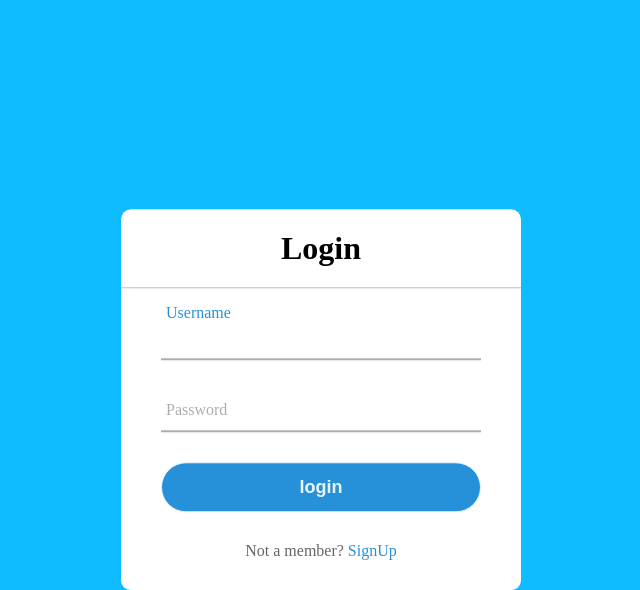
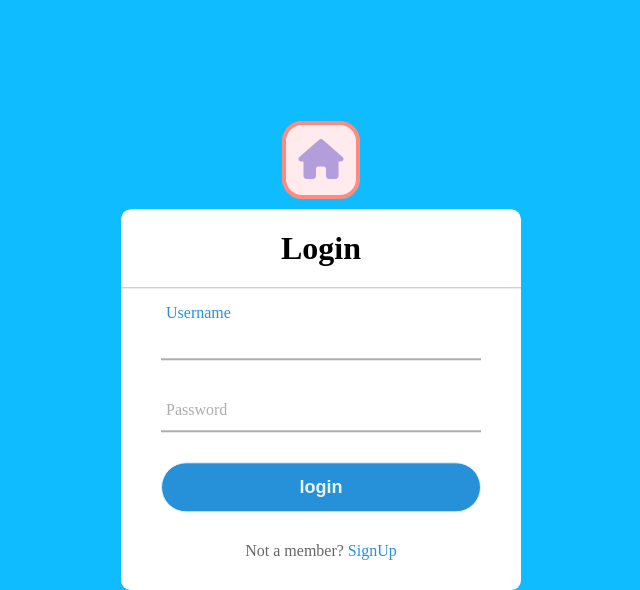
Before and after one commit to likelion-kookmin/mentorink, a Django app: page /account/login/ in a window 1280 px wide. Shown: the top 590 px of the page, without its empty margins (319-959 px from the left). Run offline with Django 3.2, Linux system fonts and the light colour scheme; some libraries are stand-ins or nearby versions.

Commit message:
로그인,회원가입 화면 홈버튼 추가

```diff
--- a/me_project/account/templates/login.html
+++ b/me_project/account/templates/login.html
@@ -3,7 +3,7 @@
 <head>
   <meta charset="utf-8">
   <meta name="viewport" content="width=device-width">
-  <title>JS Bin</title>
+  <title>login</title>
   <style>
       body {
   margin: 0;
@@ -12,6 +12,28 @@
   background: #0FBCFF;
   height: 100vh;
   overflow: hidden;
+}
+
+.main_link {
+  width: 70px;
+  height: 70px;
+  font-size: 40px;
+  background-color: #ffebee;
+  border: 4px solid #ff8a80;
+  border-radius: 20px;
+  text-decoration: none;
+  display: flex;
+  justify-content: center;
+  align-items: center;
+  position: absolute;
+  top: 20%;
+  left: 50%;
+  transform: translate(-50%, -50%);
+}
+
+.main_link a {
+  text-decoration: none;
+  color: #b39ddb;
 }
 
 .center {
@@ -120,6 +142,13 @@ input[type="submit"]:hover {
   </style>
 </head>
 <body>
+  <script src="https://kit.fontawesome.com/d736d670df.js" crossorigin="anonymous"></script>
+
+  <div class="main_link">
+    <a href="{% url 'main' %}">
+      <i class="fas fa-home"></i>
+    </a>
+  </div>
   <div class="center">
     <h1>Login</h1>
     <form action="{% url 'login' %}" method="POST">
@@ -127,6 +156,9 @@ input[type="submit"]:hover {
       <div class="txt_field">
         {{form.username}}
         <label>Username</label>
+        {% if field.errors %}
+        <span style="color: red;">{{ field.errors }}</span>
+        {% endif %}
       </div>
       <div class="txt_field">
         {{form.password}}
@@ -138,5 +170,30 @@ input[type="submit"]:hover {
       </div>
     </form>
   </div>
+
+
+  <!-- <form action="{% url 'login' %}" method="POST">
+    {%csrf_token%}
+    {% for field in form %}
+      <div class="form-group">
+        <label for="{{ field.id_for_label }}">{{ field.label }}</label>
+        <input
+          type="{{ field.field.widget.input_type }}"
+          class="form-control"
+          id="{{ field.id_for_label }}"
+          placeholder="{{ field.label }}"
+          name="{{ field.name }}"
+        />
+      </div>
+      {% if field.errors %}
+      <span style="color: red;">{{ field.errors }}</span>
+      {% endif %}
+      {% endfor %}
+      <input type="submit" value="login">
+      <div class="signup_link">
+        Not a member? <a href="{% url 'signup' %}">SignUp</a>
+      </div>
+</form> -->
+
 </body>
 </html>
```
Also changed, not shown: me_project/account/templates/signup.html (+29 -0 lines).
